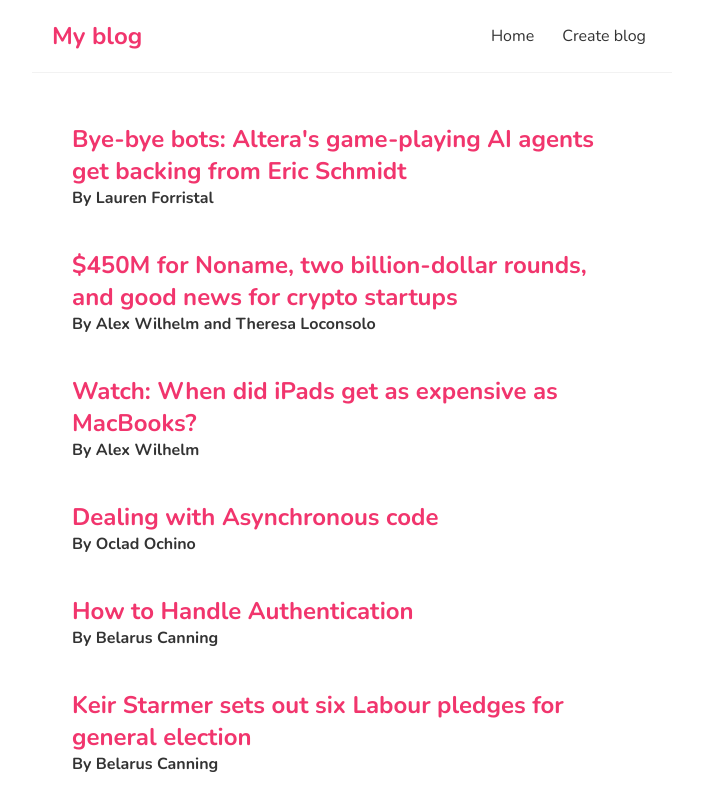
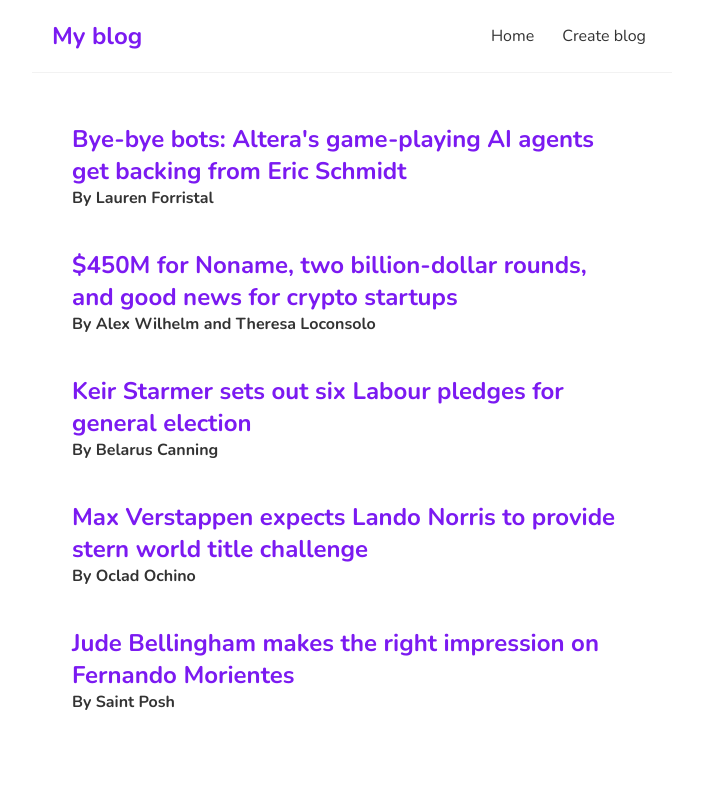
Before and after one commit to abubakrmo/my-blog, a React (Create React App) app: page / in a window 1280 px wide. Shown: the top 800 px of the page, without its empty margins (288-991 px from the left). Built offline with nearby package versions, Linux system fonts and the light colour scheme; data requests are answered from the project's data file.

Commit message:
logic and template to delete blog post created

```diff
--- a/data/db.json
+++ b/data/db.json
@@ -11,24 +11,6 @@
       "body": "Good news, crypto founders: Venture capital activity is picking up in your sector after falling to multi-year lows in late 2023. Put another way, venture folks appear more web3-bullish than before.",
       "author": "Alex Wilhelm and Theresa Loconsolo",
       "id": "2"
-    },
-    {
-      "title": "Watch: When did iPads get as expensive as MacBooks?",
-      "body": "Apple's iPad event had a lot to like. New iPads with new chips and new sizes, a new Apple Pencil, and even some software updates. If you are a big fan of Apple hardware, well, it was probably a good purchase.",
-      "author": "Alex Wilhelm",
-      "id": "3"
-    },
-    {
-      "id": "7049",
-      "title": "Dealing with Asynchronous code",
-      "body": "One important thing to note when working with the Fetch API is that it operates asynchronously. This means that when you make a request, the JavaScript code doesn't wait for the response but continues executing. To handle the asynchronous nature of the Fetch API, we use promises.\n\n",
-      "author": "Oclad Ochino"
-    },
-    {
-      "id": "6309",
-      "title": "How to Handle Authentication",
-      "body": "Many APIs require authentication to access protected resources. The Fetch API provides a way to include authentication information in your requests using headers. Let's explore how to handle authentication when making a request.",
-      "author": "Belarus Canning"
     },
     {
       "id": "b754",
--- a/src/blogdets.js
+++ b/src/blogdets.js
@@ -1,9 +1,19 @@
 import { useParams } from "react-router-dom";
 import useFetch from "./useFetch";
+import { useNavigate } from "react-router-dom";
 const BlogDetails = () => {
     const { id } = useParams()
 
     const {data: blog, isLoading, error} = useFetch('http://localhost:8000/blogs/' + id)
+    const navigate = useNavigate();
+
+    const handleDelete = () =>{
+        fetch('http://localhost:8000/blogs/' + id, {
+            method: 'DELETE'
+        }).then(()=>{
+            navigate('/')
+        })
+    }
     return (
         <div className="blog-details">
             {isLoading && <div style={{textAlign: "start"}}>Loading...</div>}
@@ -14,6 +24,7 @@
                    <h2>{blog.title}</h2>
                    <h4>{blog.author}</h4>
                    <p>{blog.body}</p>
+                   <button onClick={handleDelete}>Delete</button>
                 </article>
 
             )}
--- a/src/index.css
+++ b/src/index.css
@@ -16,7 +16,7 @@
   border-bottom: 1px solid #f2f2f2;
 }
 .navbar h2 {
-  color: #f1356d;
+  color: #7b1af1;
 }
 .navbar .links {
   margin-left: auto;
@@ -27,7 +27,7 @@
   padding: 6px;
 }
 .navbar a:hover {
-  color: #f1356d;
+  color: #7b1af1;
 }
 .content {
   max-width: 600px;
@@ -43,17 +43,25 @@
   box-shadow: 1px 3px 5px rgb(92, 91, 91);
 }
 .blogTitle{
-  color: #f1356d;
+  color: #7b1af1;
 }
 .blog-link{
   text-decoration: none;
 }
 .blog-details h2{
-  color: #f1356d;
+  color: #7b1af1;
 }
 
 .blog-details h4{
   margin-bottom: 40px;
+}
+.blog-details button{
+  background: #7b1af1;
+  color: #fff;
+  border: 0;
+  padding: 6px;
+  border-radius: 8px;
+  margin-top: 15px;
 }
 .create-blog {
   max-width: 400px;
@@ -66,7 +74,7 @@
 }
 .create-blog h2 {
   font-size: 20px;
-  color: #f1356d;
+  color: #7b1af1;
   margin-bottom: 30px;
 }
 .create-blog input, .create-blog textarea, .create-blog select {
@@ -78,7 +86,7 @@
   display: block;
 }
 .create-blog button {
-  background: #f1356d;
+  background: #7b1af1;
   color: #fff;
   border: 0;
   padding: 8px;
```
